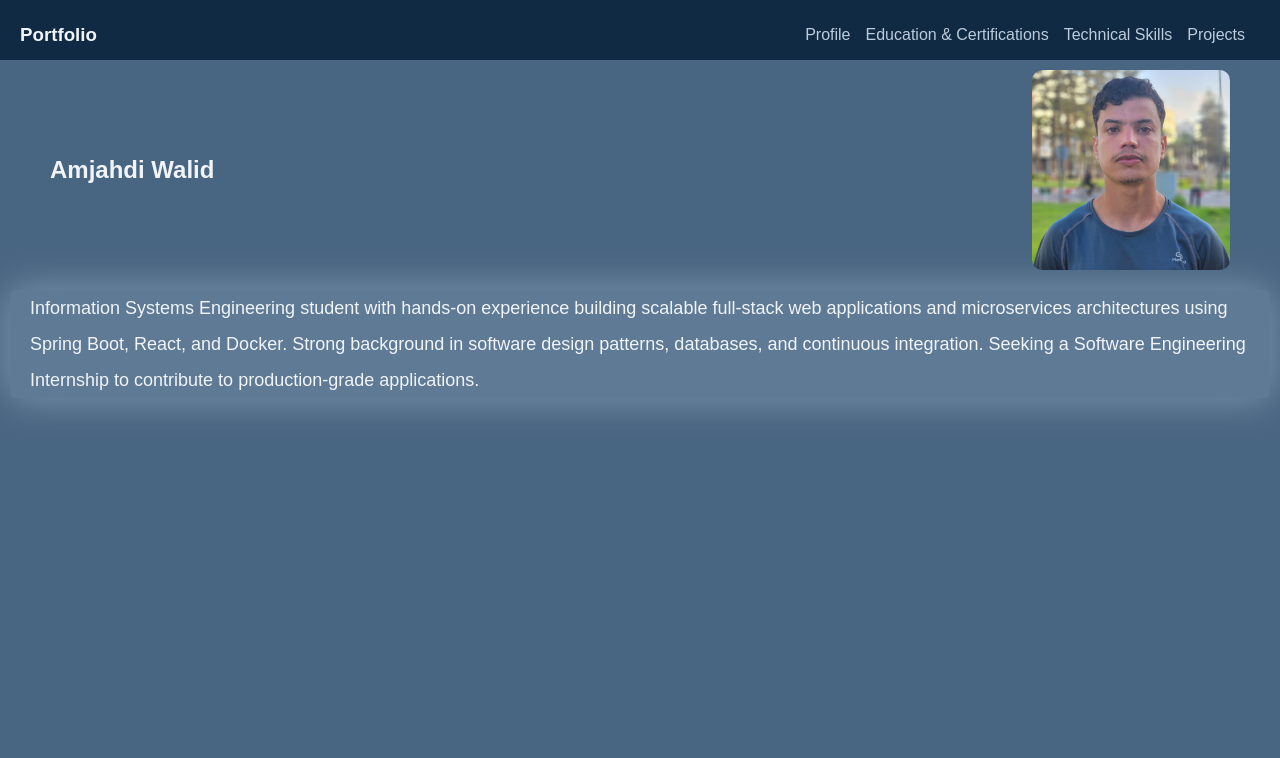
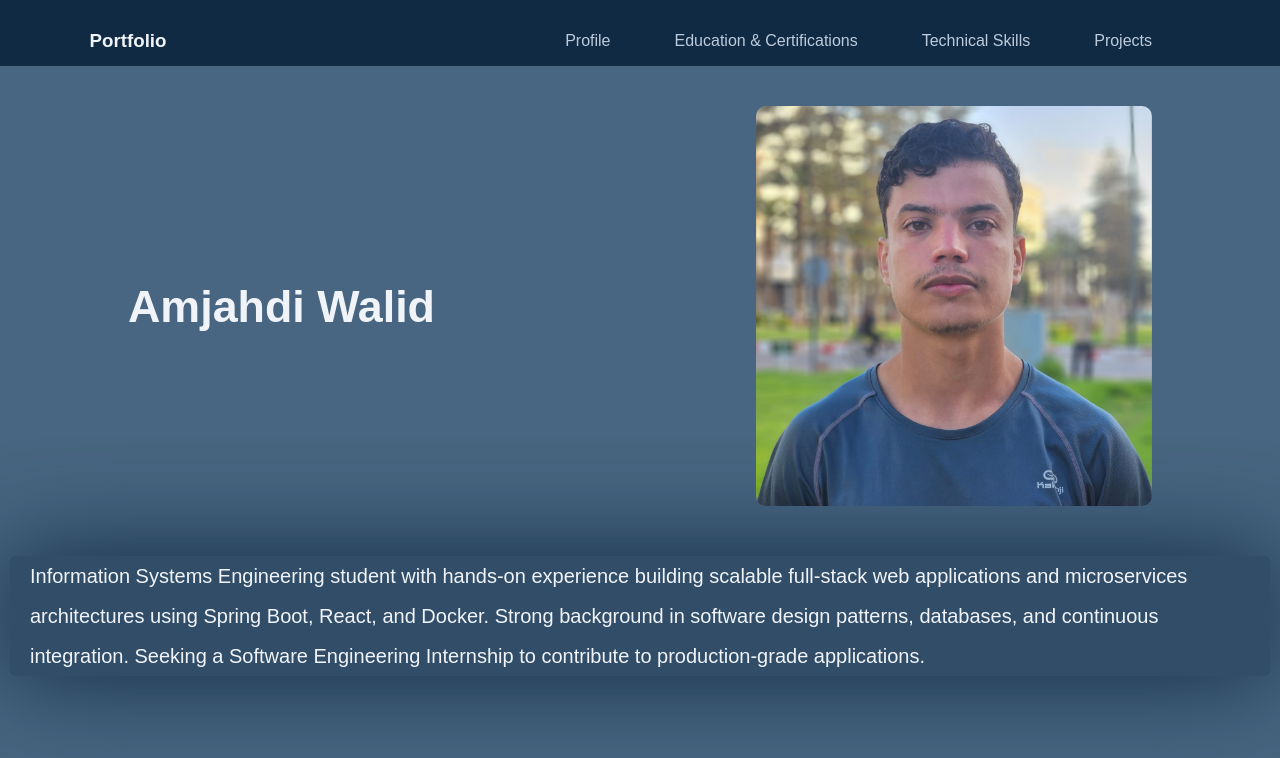
Before and after one commit to walid-amjahdi/Portfolio, a React (Create React App) app: page / in a window 1280 px wide. Shown: the top 758 px of the page. Built offline with nearby package versions, Linux system fonts and the light colour scheme.

Commit message:
dev the educations comp

```diff
--- /dev/null
+++ b/src/Component/Educations.jsx
@@ -0,0 +1,15 @@
+export function Educations()
+{
+    return (
+        <>
+            <p>
+                Licence in Information Systems Engineering Expected 2027
+                Faculté des Sciences Semlalia (FSSM), Université Cadi Ayyad, Marrakech
+                Broad training in software development, full-stack development, databases, machine learning, and mathematics.
+                DEUG in Applied Computer Science (Informatique Appliquée) 2026
+                Faculté des Sciences Semlalia (FSSM), Université Cadi Ayyad, Marrakech
+                Baccalaureate in Physical Sciences – BIOF 2023
+            </p>
+        </>
+    )
+}
--- a/src/Component/Main.jsx
+++ b/src/Component/Main.jsx
@@ -1,5 +1,6 @@
 import { Routes , Route } from "react-router-dom"
 import { Profile } from "./Profile"
+import { Educations } from "./Educations"
 export function Main()
 {
     return (
@@ -7,6 +8,7 @@ export function Main()
             <main>
                 <Routes>
                     <Route path="/" element={<Profile/>}/>
+                    <Route path="/education" element={<Educations/>}/>
                 </Routes>
             </main>
         </>
--- a/src/Styles/App.css
+++ b/src/Styles/App.css
@@ -21,7 +21,7 @@ a
 {
     color: 	#bcccdc;
     text-decoration: none;
-    margin-right: 15px;
+    margin-right: 5vw;
 }
 a:hover
 {
--- a/src/Styles/Header.css
+++ b/src/Styles/Header.css
@@ -1,6 +1,6 @@
 header
 {
-    padding: 10px 20px 0px 20px;
+    padding: 2vh 5vw 0px 7vw;
     background-color: #102a43;
     color: 	#bcccdc;
     display: flex;
--- a/src/Styles/Profile.css
+++ b/src/Styles/Profile.css
@@ -1,27 +1,28 @@
 .first-profile-sec > h2
 {
     color: #f0f4f8;
+    font-size: 3.5vw;
 }
 .first-profile-sec > img
 {
-    height: 200px;
+    height: 50vh;
     border-radius: 10px;
 }
 .first-profile-sec
 {
     display: flex;
     justify-content: space-between;
-    padding: 10px 50px;
+    padding: 5vh 10vw;
     align-items: center;
 }
 .profile > p
 {
     padding: 0px 20px;
     color: #f0f4f8;
-    font-size: 18px;
-    background-color:  rgba(130, 154, 177, 0.4);
+    font-size: 20px;
+    background-color:  rgba(16, 42, 67, 0.4);
     border-radius: 5px;
     margin: 10px;
     line-height: 2;
-    box-shadow: 0px 0px 40px #829ab1;
+    box-shadow: 0px 0px 100px #102a43;
 }
```
